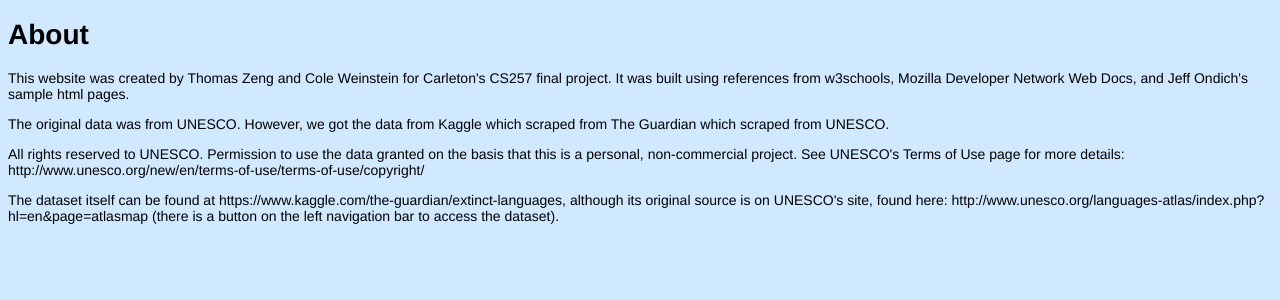
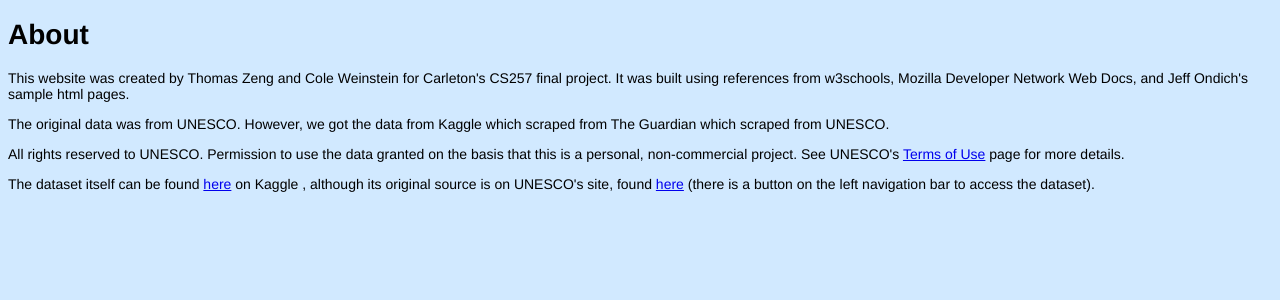
Before and after one commit to mtzig/cs257, a Flask app: page /about/ in a window 1280 px wide. Shown: the part 52-352 px from the top of the page. Run offline with Flask 2, Linux system fonts and the light colour scheme; parts of the project's set-up code (start-up, migrations or seed data) failed here and were passed over.

Commit message:
more fixes for about

```diff
--- a/webapp/templates/about.html
+++ b/webapp/templates/about.html
@@ -18,9 +18,10 @@
 
     <p>The original data was from UNESCO. However, we got the data from Kaggle which scraped from The Guardian which scraped from UNESCO.</p>
 
-    <p>All rights reserved to UNESCO. Permission to use the data granted on the basis that this is a personal, non-commercial project. See UNESCO's Terms of Use page for more details: http://www.unesco.org/new/en/terms-of-use/terms-of-use/copyright/</p>
+    <p>All rights reserved to UNESCO. Permission to use the data granted on the basis that this is a personal, non-commercial project. See UNESCO's <a href="http://www.unesco.org/new/en/terms-of-use/terms-of-use/copyright/">Terms of Use</a> page for more details.</p>
 
-    <p>The dataset itself can be found at https://www.kaggle.com/the-guardian/extinct-languages, although its original source is on UNESCO's site, found here: http://www.unesco.org/languages-atlas/index.php?hl=en&page=atlasmap (there is a button on the left navigation bar to access the dataset).</p>
+    <p>The dataset itself can be found <a href="https://www.kaggle.com/the-guardian/extinct-languages">here</a> on Kaggle , although its original source is on UNESCO's site, found <a href="http://www.unesco.org/languages-atlas/index.php?hl=en&page=atlasmap">here</a> (there is a button on the left navigation bar to access the dataset).</p>
+
 
 
   </body>
```
